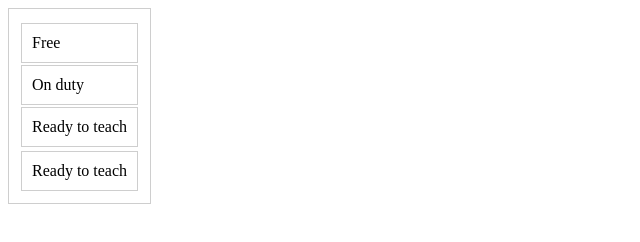
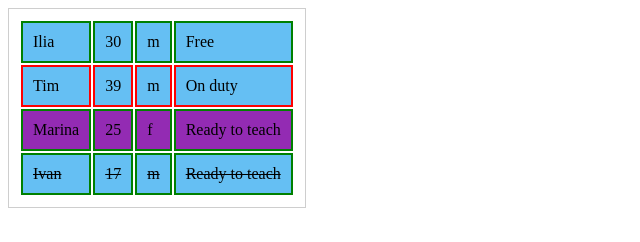
Before and after one commit to js-tasks-ru/jsbasic-20200727_prey122, a website: page 4-module/3-task/index.html in a window 1280 px wide. Shown: the whole page, without its empty margins (0-640 px from the left). Drawn offline with Linux system fonts and the light colour scheme.

Commit message:
rabota nad oshibkami i nov modul

```diff
--- a/4-module/3-task/index.js
+++ b/4-module/3-task/index.js
@@ -7,21 +7,24 @@ function highlight(table) {
     for(let i = 0; i < table.rows.length; i++){
         for (j=0; j < table.rows[i].cells.length; j++){
             if(table.rows[i].cells[j].dataset.available == 'true'){
-                table.rows[i].cells[j].setAttribute('class', 'available');
+                table.rows[i].classList.add( 'available');
             }
-            if(table.rows[i].cells[j].dataset.available == 'false')
-            { table.rows[i].cells[j].setAttribute('class', 'unavailable');}
-            if(table.rows[i].cells[j].dataset.available == undefined){
-                table.rows[i].cells[j].setAttribute('hidden','');
-            }
-            if(table.rows[i].cells[j].innerHTML === 'm'){
-                table.rows[i].cells[j].setAttribute('class','male');
+            if(table.rows[i].cells[j].dataset.available == 'false'){
+                 table.rows[i].classList.add( 'unavailable');
+                }
+            if(table.rows[i].cells[j].dataset.available !== undefined){
+                table.rows[i].removeAttribute('hidden');
+            }else{table.rows[i].setAttribute('hidden','')}
+
+            if(table.rows[i].cells[j].innerHTML == 'm'){
+                console.log(table.rows[i]);
+                table.rows[i].classList.add('male');
             }
             if(table.rows[i].cells[j].innerHTML === 'f'){
-                table.rows[i].cells[j].setAttribute('class','female');
+                table.rows[i].classList.add('female');
             }
             if(table.rows[i].cells[j].innerHTML < 18){
-                table.rows[i].cells[j].style.textDecoration = 'line-through';
+                table.rows[i].style.textDecoration = 'line-through';
             }
         }
     }
--- a/5-module/1-task/index.js
+++ b/5-module/1-task/index.js
@@ -1,3 +1,8 @@
 function hideSelf() {
   // ваш код...
+  document.querySelector('.hide-self-button').addEventListener("click", function(){
+    this.setAttribute('hidden', '');
+  });
+
 }
+//console.log(document.querySelector('.hide-self-button'));
```
Also changed, not shown: 5-module/1-task/index.html (+1 -1 lines).
